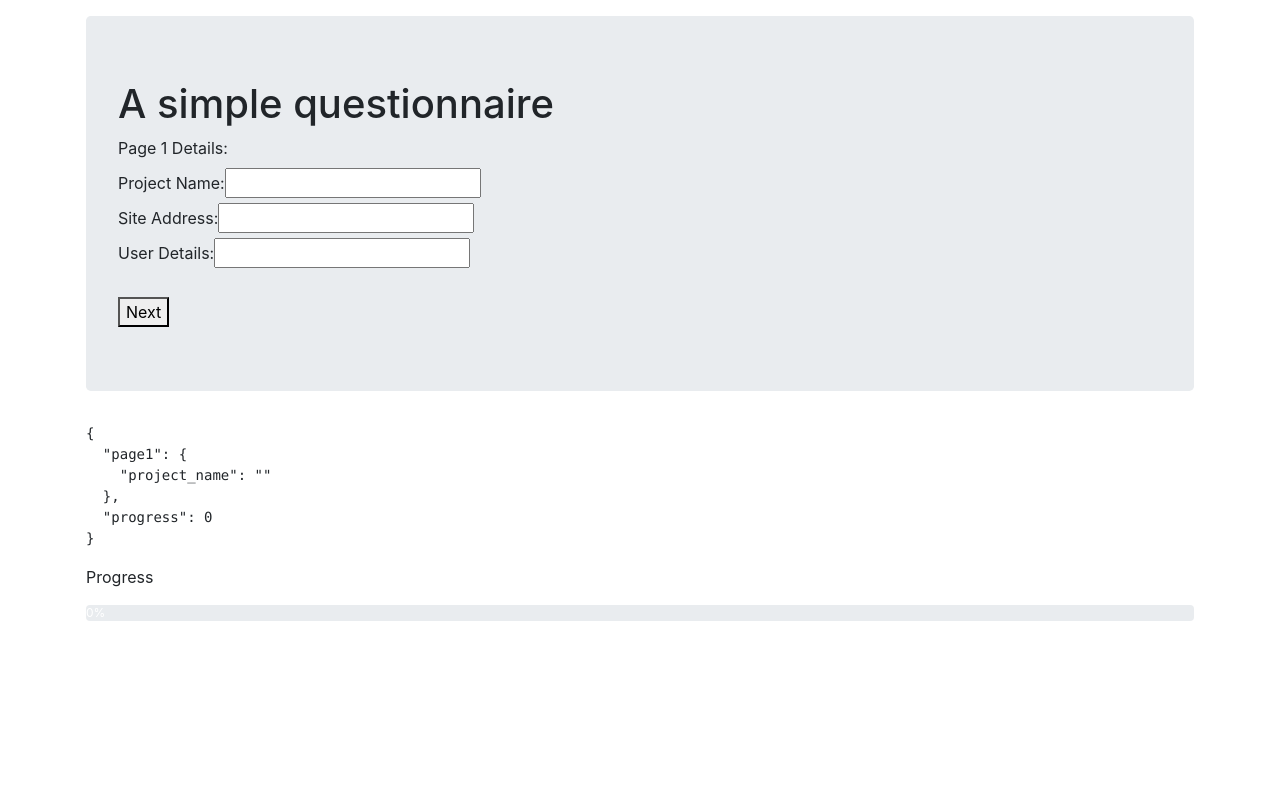
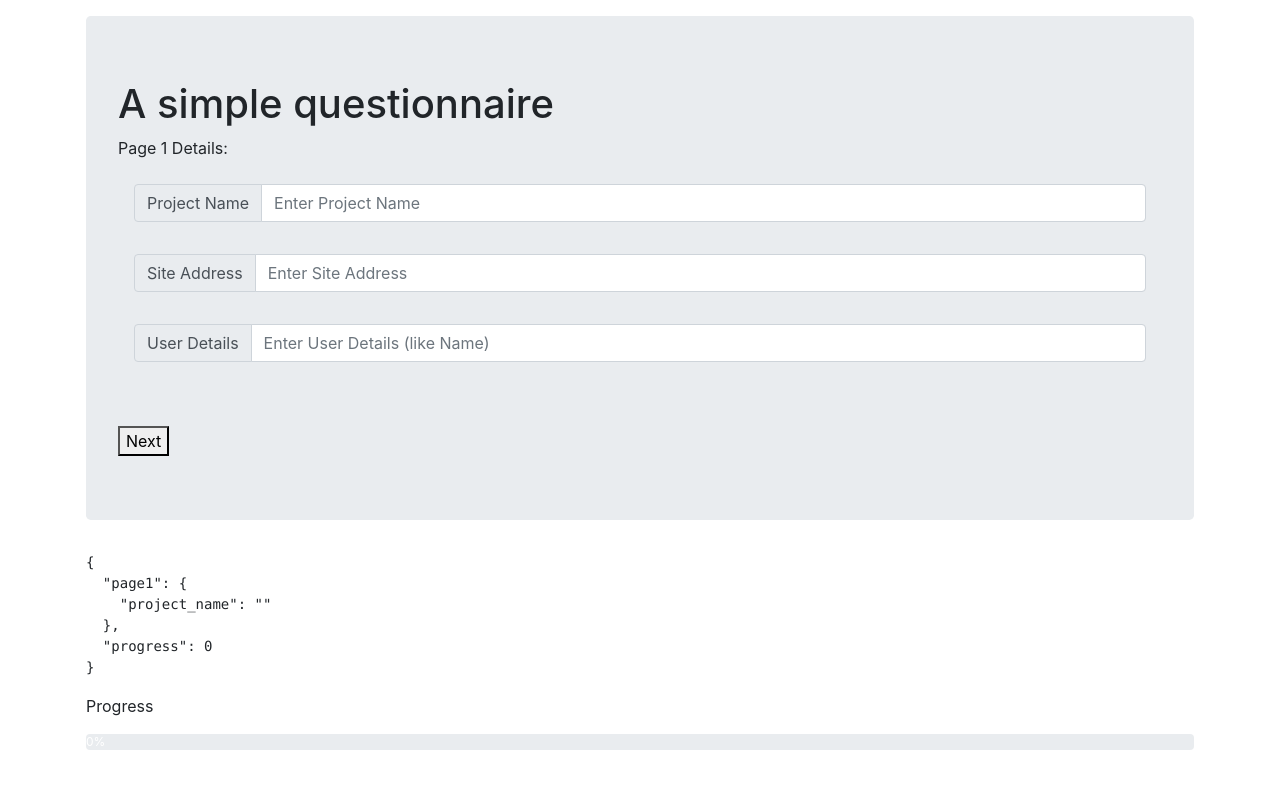
Before and after one commit to juhsinto/Greening_Code_Demo, a React (Create React App) app: page / in a window 1280 px wide. Shown: the top 788 px of the page. Built offline with nearby package versions, Linux system fonts and the light colour scheme.

Commit message:
improved styling - used react-bootstrap components

```diff
--- a/src/components/Step1.js
+++ b/src/components/Step1.js
@@ -7,8 +7,7 @@ import { updatePage1, updateProgress } from "../rootSlice";
 import {Result} from "./Result"
 import {Header} from "./Header"
 
-import Jumbotron from 'react-bootstrap/Jumbotron';
-import Container from 'react-bootstrap/Container';
+import {Jumbotron,Container,FormControl,InputGroup, FormLabel} from 'react-bootstrap';
 
 
 export const Step1 = () => {
@@ -36,19 +35,32 @@ export const Step1 = () => {
                     <div>
                         <label htmlFor="page1">Page 1 Details:</label>
                         <br />
-                        <label htmlFor="project_name">Project Name:</label>
-                        <input type="text" name="project_name" id="project_name"
+
+                        <InputGroup className="p-3">
+                            <InputGroup.Prepend>
+                              <InputGroup.Text id="inputGroup-sizing-default">Project Name</InputGroup.Text>
+                            </InputGroup.Prepend>
+                            <FormControl
+                                type="text"
+                                name="project_name" id="project_name"
+                                placeholder="Enter Project Name"
                                 ref={
                                     register({
                                             required: "Project Name Required",
                                     })
                                 }
                             />
-                        {errors.project_name && <p>{errors.project_name.message}</p>}
+                        </InputGroup>
+                        {errors.project_name && <p style={{color: "red"}}>{errors.project_name.message}</p>}
 
-                        <br />
-                        <label htmlFor="project_name">Site Address:</label>
-                        <input type="text" name="site_address" id="site_address"
+                        <InputGroup className="p-3">
+                            <InputGroup.Prepend>
+                              <InputGroup.Text id="inputGroup-sizing-default">Site Address</InputGroup.Text>
+                            </InputGroup.Prepend>
+                            <FormControl
+                                type="text"
+                                name="site_address" id="site_address"
+                                placeholder="Enter Site Address"
                                 ref={
                                     register({
                                         required: "Site Address Required",
@@ -56,11 +68,17 @@ export const Step1 = () => {
                                     })
                                 }
                             />
-                        {errors.site_address && <p>{errors.site_address.message}</p>}
+                        </InputGroup>
+                        {errors.site_address && <p style={{color: "red"}}>{errors.site_address.message}</p>}
 
-                        <br />
-                        <label htmlFor="project_name">User Details:</label>
-                        <input type="text" name="user_details" id="user_details"
+                        <InputGroup className="p-3">
+                            <InputGroup.Prepend>
+                              <InputGroup.Text id="inputGroup-sizing-default">User Details</InputGroup.Text>
+                            </InputGroup.Prepend>
+                            <FormControl
+                                type="text"
+                                name="user_details" id="user_details"
+                                placeholder="Enter User Details (like Name)"
                                 ref={
                                     register({
                                         required: "User Details Required",
@@ -68,7 +86,8 @@ export const Step1 = () => {
                                     })
                                 }
                             />
-                        {errors.user_details && <p>{errors.user_details.message}</p>}
+                        </InputGroup>
+                        {errors.user_details && <p style={{color: "red"}}>{errors.user_details.message}</p>}
 
                         <br /><br />
 
```
Lines whose indentation alone changed are shown as unchanged.
